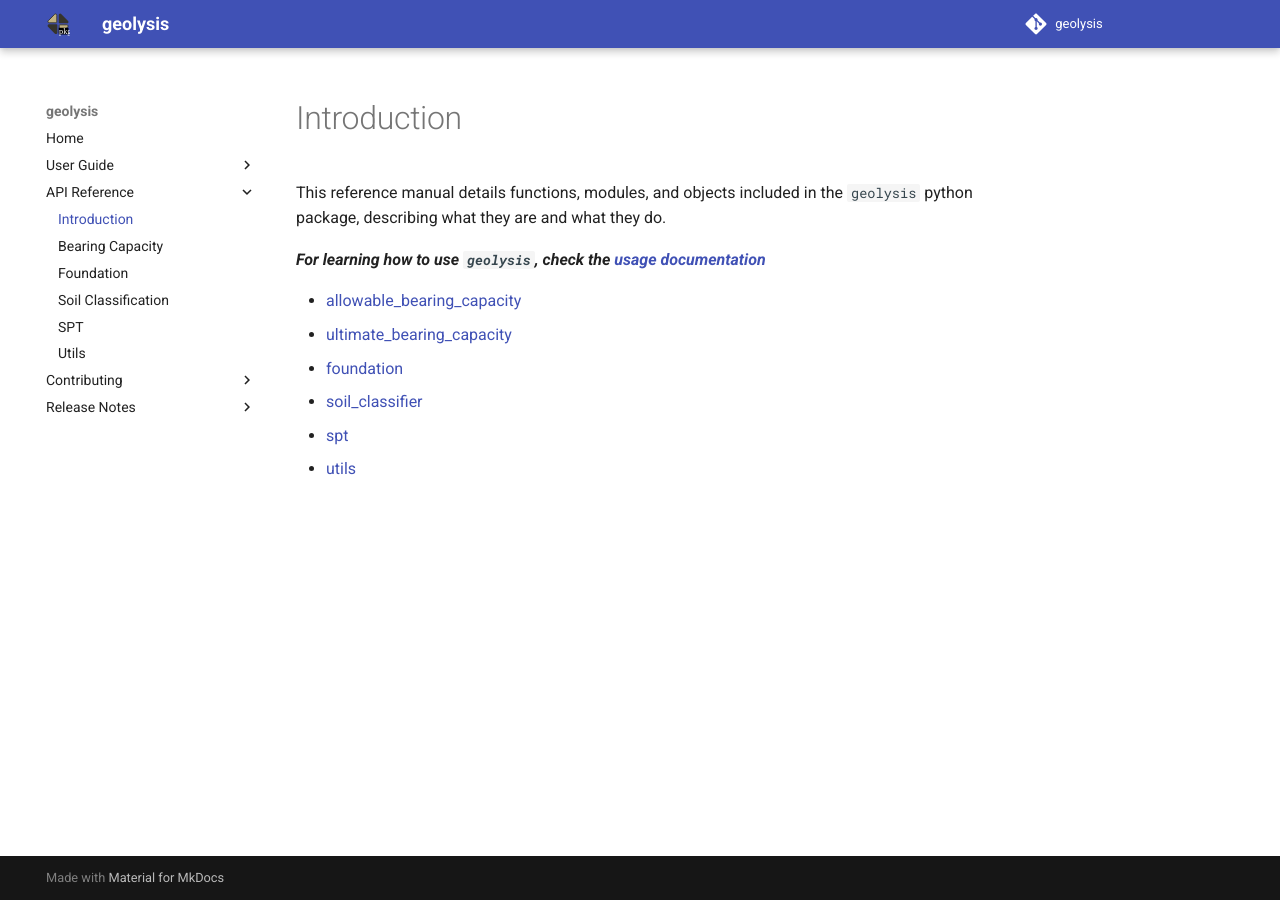
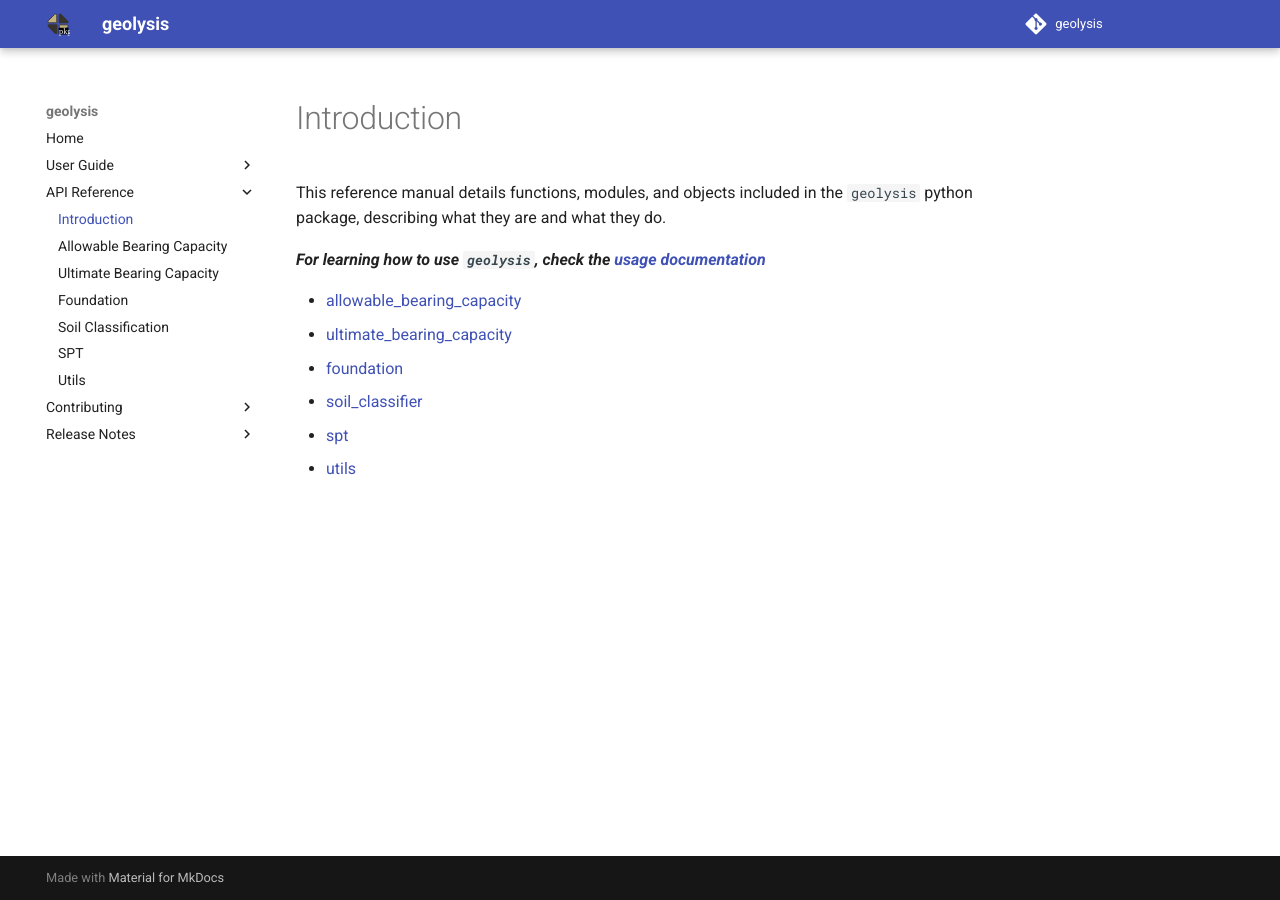
Before and after one commit to patrickboateng/geolysis, an MkDocs documentation site: the page built from docs/api/index.md, in a window 1280 px wide. Built offline with MkDocs 1.6.1 and Material for MkDocs 9.7.7, drawn with Linux system fonts in a browser that asks for light colours; comment, search, counter and statistics services are not loaded.

```diff
--- a/mkdocs.yml
+++ b/mkdocs.yml
@@ -9,7 +9,8 @@ nav:
       - Getting Started: usage.md
   - API Reference:
       - Introduction: api/index.md
-      - Bearing Capacity: api/bearing_capacity.md
+      - Allowable Bearing Capacity: api/allowable_bearing_capacity.md
+      - Ultimate Bearing Capacity: api/ultimate_bearing_capacity.md
       - Foundation: api/foundation.md
       - Soil Classification: api/soil_classifier.md
       - SPT: api/spt.md
@@ -54,6 +55,7 @@ plugins:
             summary: true
             show_symbol_type_heading: true
             show_symbol_type_toc: true
+            inherited_members: true
             filters:
               - "!^_"
 
```
